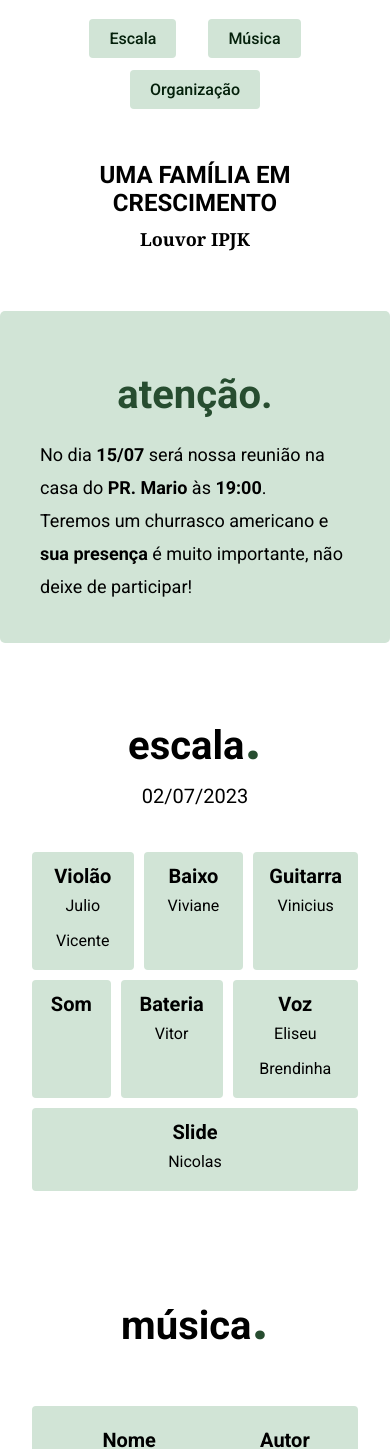
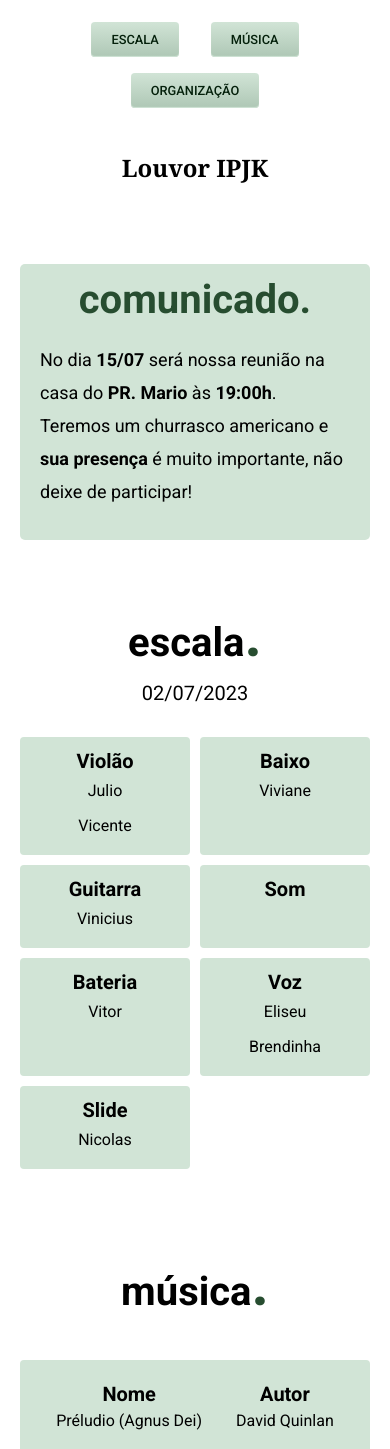
Before and after one commit to presbiterianajk/presbiterianajk.github.io, a plain HTML site: page index.html in a window 390 px wide. Shown: the part 119-1568 px from the top of the page. Drawn offline with Linux system fonts and the light colour scheme.

Commit message:
algumas alterações de espaços e cores

```diff
--- a/css/escala.css
+++ b/css/escala.css
@@ -14,7 +14,7 @@
 .data {
   font-size: 32px;
 }
-
+/*
 .escala-lista {
   display: flex;
   flex-wrap: wrap;
@@ -22,6 +22,15 @@
   justify-content: center;
   margin-top: 60px;
   padding: 12px;
+} */
+
+.escala-lista{
+  display: 	grid;
+  grid-template-columns: repeat(auto-fit, minmax(120px, 1fr));
+  gap: 8px;
+  margin-top: 60px;
+  padding-left: 0px;
+
 }
 
 .escala-lista li {
@@ -61,7 +70,6 @@
   }
 
   .escala-lista{
-    gap: 20px;
     margin-top: 40px;
     flex-grow: 1;
   }
--- a/css/footer.css
+++ b/css/footer.css
@@ -1,6 +1,6 @@
 .footer{
   max-width: 1200px;
-  padding: 60px;
+  padding: 40px;
   margin: 0 auto;
 }
 
--- a/css/global.css
+++ b/css/global.css
@@ -30,3 +30,7 @@
 .tituloh3{
   font-size: 60px;
 }
+
+hr{
+  background-color: #D1E4D6
+}
--- a/css/header.css
+++ b/css/header.css
@@ -4,7 +4,6 @@
   max-width: 1200px;
   padding: 40px;
   align-items: center;
-  /* background-color: #E7F4EA; */
   margin: 0 auto;
 
 }
@@ -44,10 +43,13 @@
   }
 
   .header-menu a {
-    background-color: #D1E4D6;
+  background-image: linear-gradient(#D1E4D6, #aec7b5);
     padding: 10px 20px;
     border-radius: 4px;
     font-weight: 450;
+    box-shadow: inset 0px -1px 1px #D1E4D6;
+    font-size: 0.8rem;
+    text-transform: uppercase;
   }
   .header-menu {
     justify-content: center;
--- a/css/introducaoAviso.css
+++ b/css/introducaoAviso.css
@@ -1,20 +1,23 @@
+.aviso{
+  max-width: 1200px;
+  margin: 0 auto;
+  padding: 40px;
+}
+
 .introducaoAviso{
    max-width: 1200px;
   text-align: center;
   margin: 0px auto;
-  padding: 20px 40px;
   background-color: #D1E4D6;
   text-align: center;
   margin-top: 40px;
-  margin-bottom: 20px;
+  padding: 40px;
   border-radius: 5px;
 }
 
 .tituloAviso{
   color: #274D30;
   font-size: 60px;
-  margin-top: 40px;
-  margin-bottom 40px;
 }
 
 .paragrafoAviso{
@@ -30,12 +33,21 @@
 
 
 @media (max-width: 800px){
+  .aviso{
+    padding: 20px;
+  }
+
+  .introducaoAviso{
+    padding: 12px 20px;
+  }
+
   .tituloAviso{
     font-size: 40px;
   }
 }
 
 @media (max-width: 600px){
+
   .tituloAviso{
     font-size: 40px;
   }
@@ -45,3 +57,12 @@
     margin-bottom: 20px;
   }
 }
+
+@media (max-width: 350px){
+  .tituloAviso{
+    font-size: 32px;
+  }
+  .paragrafoAviso{
+    font-size: 16px;
+  }
+}
--- a/css/intrudocao.css
+++ b/css/intrudocao.css
@@ -31,12 +31,14 @@
 @media (max-width: 600px){
 
   .introducao{
-    margin: 10px auto;
+    margin-top: 0px;
   }
   .introducao h1{
     font-size: 24px;
+    display: none;
   }
   .introducao h2{
-    font-size: 18px;
+    font-size: 24px;
+    order: 99;
   }
 }
--- a/css/musica.css
+++ b/css/musica.css
@@ -14,10 +14,10 @@
   gap: 20px;
   flex-wrap: wrap;
   margin-top: 60px;
-  padding: 12px;
+  padding-left: 0px;
 }
 
-.musica-lista li {
+ .musica-lista li {
   display: flex;
   flex-grow: 1;
   background-color: #D1E4D6;
@@ -26,6 +26,13 @@
   gap: 20px;
   justify-content: center;
 }
+
+ /* .musica-lista li{
+  display: grid;
+  grid-template-columns: repeat(auto-fit, minmax(100px, 1fr));
+  background-color: #D1E4D6;
+  border-radius: 5px;
+}  */
 
 .lista-titulo {
   display: flex;
@@ -44,6 +51,12 @@ a {
 .musica-link {
   display: flex;
   gap: 20px;
+}
+
+.musica-link a{
+  text-transform: uppercase;
+  background-image: linear-gradient(#bccfb4, #91b89a);
+  font-weight: 500;
 }
 
 @media (max-width:800px) {
@@ -75,6 +88,9 @@ a {
 }
 
 @media (max-width:600px) {
+  .musica-titulo {
+    margin-top: 40px;
+  }
   .musica-lista li {
     padding: 10px;
     gap: 10px;
@@ -86,5 +102,6 @@ a {
 }
 
 .musica-link a:hover {
-  background-color: #83aa8e;
+  background-image: linear-gradient(#bccfb4, #93d1a1);
+
 }
--- a/css/organizacao.css
+++ b/css/organizacao.css
@@ -22,7 +22,7 @@
 
 .organizacao-lista{
   max-width: 60ch;
-  padding: 12px;
+  padding-left: 0px;
   margin-top: 60px;
 }
 .organizacao-lista li{
@@ -48,6 +48,7 @@
     padding: 20px;
   }
   .organizacao-titulo{
+    margin-top: 40px;
     text-align: center;
   }
   .organizacao-lista{
@@ -56,6 +57,14 @@
 }
 
 @media (max-width: 600px){
+.organizacao-titulo{
+  margin-top: 20px;
+}
+
+.organizacao-lista{
+  margin-top: 20px;
+}
+
   .organizacao-lista h4{
     font-size: 18px;
   }
--- a/index.html
+++ b/index.html
@@ -31,10 +31,12 @@
     <h2>Louvor IPJK</h2>
   </main>
 
-   <article class="introducaoAviso">
-    <h3 class="tituloAviso"> atenção.</h3>
-    <p class="paragrafoAviso">No dia <strong>15/07</strong> será nossa reunião na casa do <strong>PR. Mario</strong> às <strong>19:00</strong>.
+   <article class="aviso">
+    <div class="introducaoAviso">
+    <h3 class="tituloAviso"> comunicado.</h3>
+    <p class="paragrafoAviso">No dia <strong>15/07</strong> será nossa reunião na casa do <strong>PR. Mario</strong> às <strong>19:00h</strong>.
       <br>Teremos um churrasco americano e <strong>sua presença</strong> é muito importante, não deixe de participar!</p>
+    </div>
   </article>
 
   <section class="escala" id="escala" aria-label="Escala">
```
